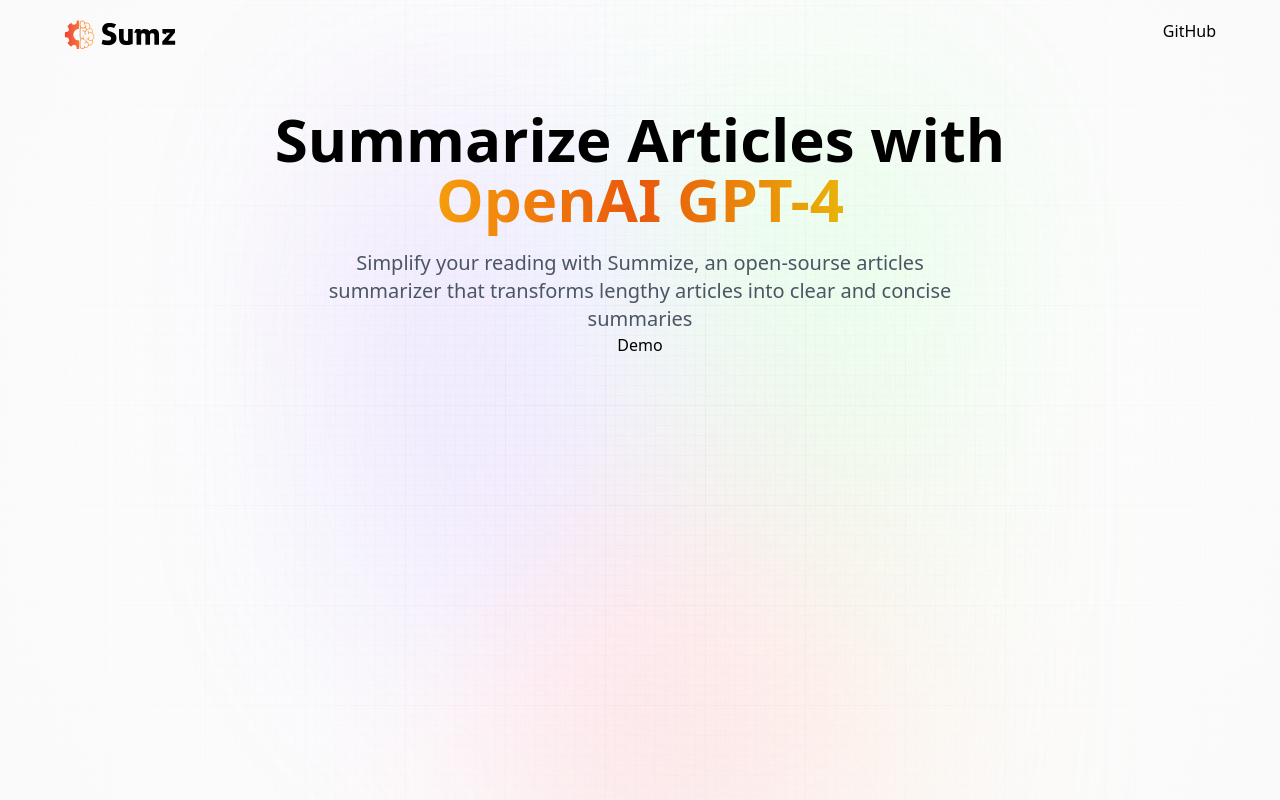
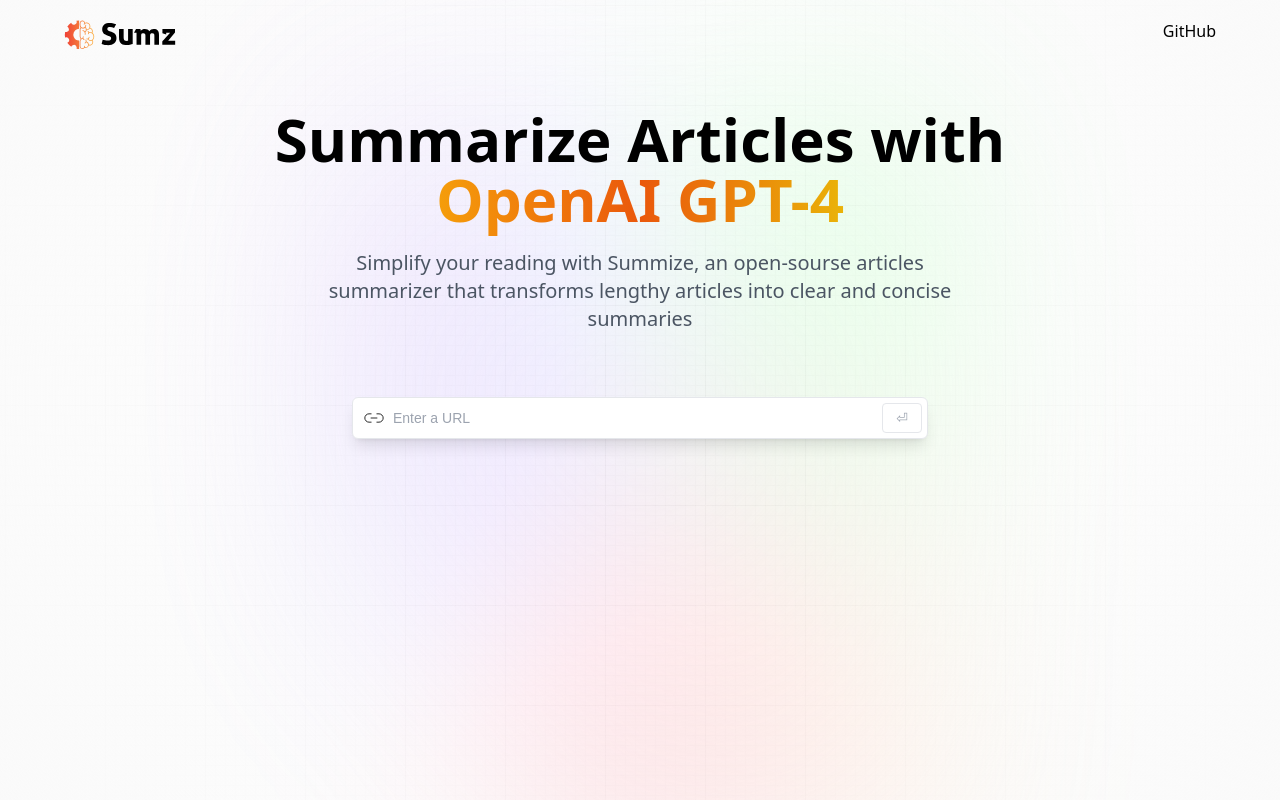
Before and after one commit to MZayniddin/Sumz, a React (Vite) app: page / in a window 1280 px wide. Built offline with nearby package versions, Linux system fonts and the light colour scheme; a web font is replaced by a local one.

Commit message:
added Demo

```diff
--- a/src/components/Demo.jsx
+++ b/src/components/Demo.jsx
@@ -1,9 +1,49 @@
-import React from 'react'
+import { useState, useEffect } from "react";
+
+import { copy, linkIcon, loader, tick } from "../assets";
 
 const Demo = () => {
+  const [article, setArticle] = useState({ url: "", summary: "" });
+
+  const handleSubmit = async (e) => {
+    e.preventDefault();
+  };
+
   return (
-    <div>Demo</div>
-  )
-}
+    <section className="mt-16 w-full max-w-xl">
+      {/* Search */}
+      <div className="flex flex-col w-full gap-2">
+        <form
+          className="relative flex justify-center items-center"
+          onSubmit={handleSubmit}
+        >
+          <img
+            src={linkIcon}
+            alt="link_icon"
+            className="absolute left-0 my-2 ml-3 w-5"
+          />
+          <input
+            type="url"
+            placeholder="Enter a URL"
+            value={article.url}
+            onChange={(e) => setArticle({ ...article, url: e.target.value })}
+            required
+            className="url_input peer"
+          />
+          <button
+            type="submit"
+            className="submit_btn peer-focus:border-gray-700 peer-focus:text-gray-700"
+          >
+            &#x23CE;
+          </button>
+        </form>
 
-export default Demo
+        {/* Browser URL History */}
+      </div>
+
+      {/* Display Results */}
+    </section>
+  );
+};
+
+export default Demo;
```
